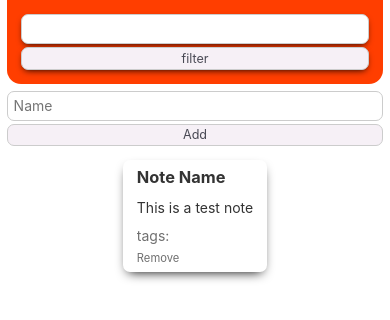
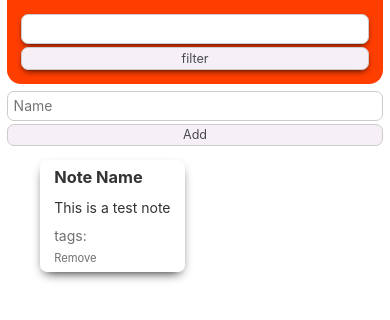
Before and after one commit to B0nBun/SvelteNoteApp, a Svelte app: page / in a window 390 px wide. Shown: the top 320 px of the page. Built offline with nearby package versions, Linux system fonts and the light colour scheme.

Commit message:
Added animations

```diff
--- a/public/global.css
+++ b/public/global.css
@@ -11,8 +11,16 @@ html, body {
 body {
 	margin: 0;
 	box-sizing: content-box;
+	overflow-x: hidden;
+	min-width: 100vw;
 	min-height: 100vh;
 	font-family: -apple-system, BlinkMacSystemFont, "Segoe UI", Roboto, Oxygen-Sans, Ubuntu, Cantarell, "Helvetica Neue", sans-serif;
+}
+
+@media (max-width: 25rem) {
+	body {
+		overflow-x: auto;
+	}
 }
 
 label {
--- a/src/App.svelte
+++ b/src/App.svelte
@@ -2,8 +2,6 @@
     // DONE: Seperate note viewing
     // DONE: Note editing
     // DONE: Implement tag system
-
-    // TODO: Animations
 
     import Router from 'svelte-spa-router'
     import Note from './components/Note.svelte'
--- a/src/components/Home.svelte
+++ b/src/components/Home.svelte
@@ -1,5 +1,7 @@
 <script lang="ts">
     import { onMount } from "svelte";
+    import { fade } from 'svelte/transition'
+    import { flip } from 'svelte/animate'
     import type { INote } from "../Interfaces";
     import notes from "../notesStore";
     import MiniNote from './MiniNote.svelte'
@@ -65,8 +67,17 @@
             <button class='btn' on:click|preventDefault={handleAdd}>Add</button>
         </form>
         <div class="notes">
-            {#each filteredNotes as note}
-                <MiniNote {...note}/>
+            {#each filteredNotes as note (note.id)}
+                <div
+                    in:fade="{{duration: 200}}"
+                    out:fade|local="{{duration: 200}}"
+                    animate:flip="{{duration: 400}}"
+                    class="mininote-wrapper"
+                >
+                    <MiniNote
+                        {...note}
+                    />
+                </div>
             {:else}
                 <h2>No notes...</h2>
             {/each}
@@ -96,6 +107,12 @@
         grid-template-columns: repeat(4, 1fr);
         grid-gap: 1.5em;
         justify-content: space-between;
+    }
+
+    .mininote-wrapper {
+        grid-column: span 2;
+        transition-duration: 100ms;
+        background-color: #ffffff;
     }
 
     @media (max-width: 40rem) {
--- a/src/components/MiniNote.svelte
+++ b/src/components/MiniNote.svelte
@@ -1,5 +1,6 @@
 <script lang='ts'>
     import notes from '../notesStore'
+    import { fade } from 'svelte/transition'
 
     export let name : string = ''
     export let text : string = ''
@@ -42,7 +43,6 @@
         gap: .5rem;
         cursor: pointer;
 
-        grid-column: span 2;
         transition: transform ease-out .2s;
     }
 
```
